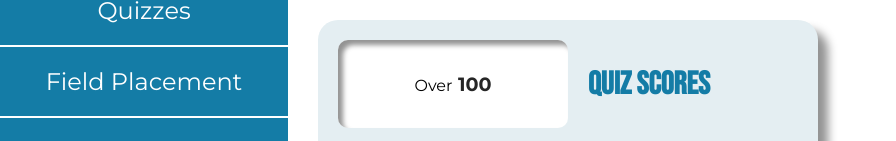
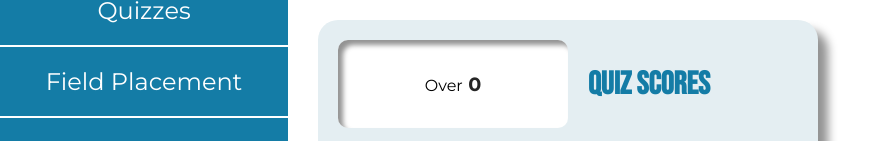
Before and after one commit to lewinskie254/RAG-Quiz-Generation-Frontend, a React (Vite) app: page /student/1 in a window 1280 px wide. Shown: the part 340-481 px from the top of the page, without its empty margins (0-896 px from the left). Built offline with nearby package versions, Linux system fonts and the light colour scheme; no server answers.

Commit message:
no more prolonging the inevitable, time for auth

```diff
--- a/src/components/ProgressCard.jsx
+++ b/src/components/ProgressCard.jsx
@@ -4,7 +4,6 @@ const ProgressCard = (props) => {
 
     const calculateScore = () => {
         const currentScore = parseFloat(props.currentScore);
-        if (currentScore == 1) return "0%";
         const totalScore = parseFloat(props.totalScore);
 
         return `${Math.round((currentScore / totalScore) * 100)}%`;
--- a/src/pages/StudentDashboard.jsx
+++ b/src/pages/StudentDashboard.jsx
@@ -60,6 +60,15 @@ const StudentDashboard = () => {
         return unitToUse ? unitToUse.name : "No Unit Found";
     }
 
+    const getTotalQuizScore = () => {
+        var score = 0;
+        for (var quiz of studentQuizzes) {
+            score += quiz.number_of_questions;
+        }
+
+        return score;
+    }
+
     return (
         <div className="container">
             <div className="dashboard">
@@ -84,7 +93,7 @@ const StudentDashboard = () => {
                   <ProgressCard
                         currentScore={studentDetails.grade == 0 ? 1: studentDetails.grade}
                         outOfTerm = "Over"
-                        totalScore = "100"
+                        totalScore = {`${getTotalQuizScore()}`}
                         description = "Quiz Scores"
                   />
                   <div className="card">
```
